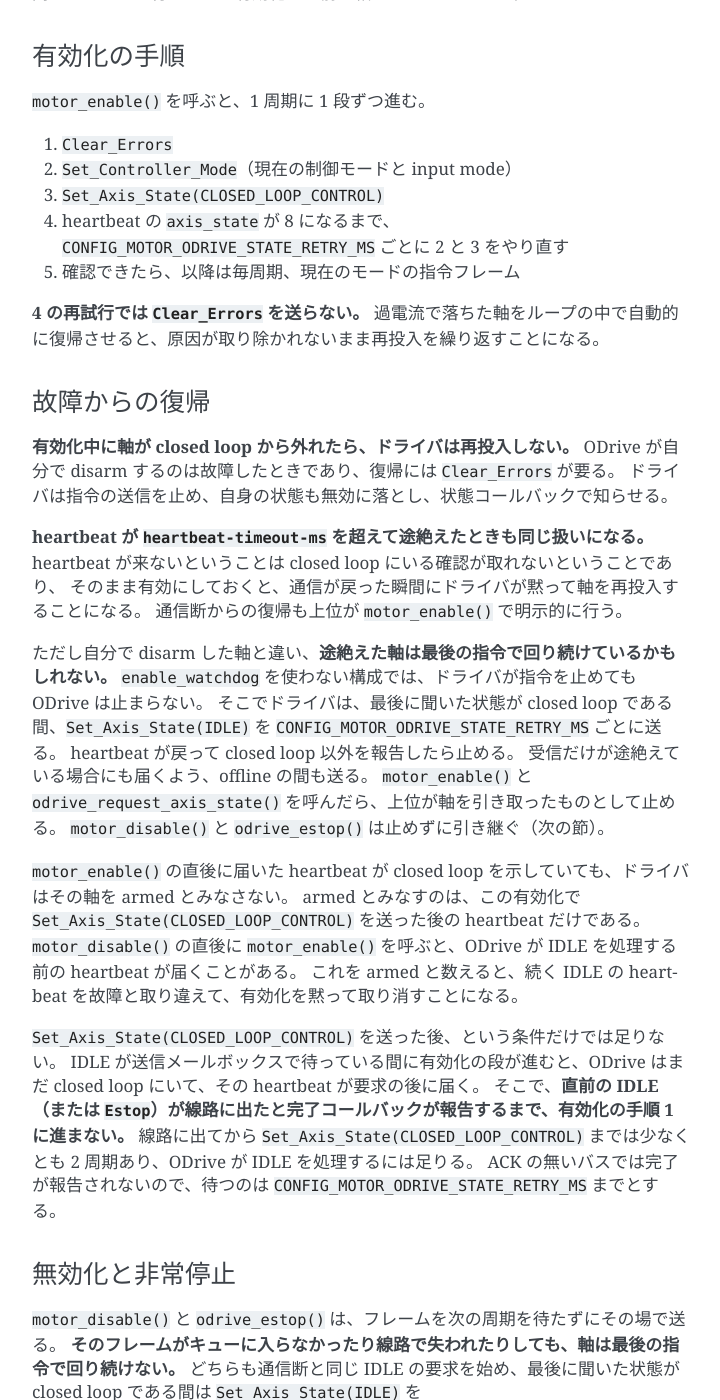
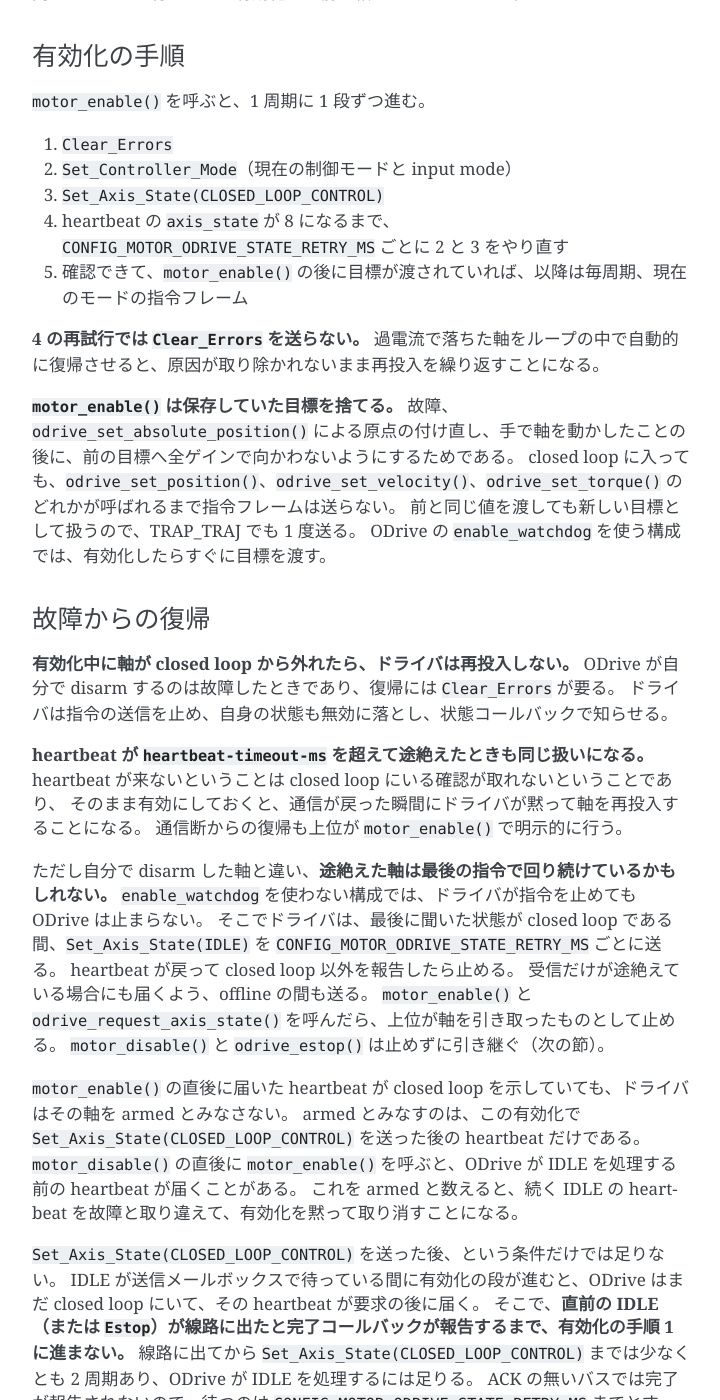
Before and after one commit to ForteFibre/fibril_zephyr, a Sphinx documentation site: the page built from doc/drivers/odrive.md, in a window 1280 px wide and 1400 px high, scrolled down 4538 px. Shown: the whole window, without its empty margins (388-1108 px from the left). Built offline with Sphinx 7.4.7, drawn with Linux system fonts in a browser that asks for light colours; some of the changed text lies outside the part shown.

Commit message:
docs(drivers): ODrive の有効化で目標を捨てることを文書に書く
doc/drivers/odrive.md の有効化の手順、故障からの復帰の例、前置補償の
頭打ちと、ADR 0022 の決定 12 を合わせる。

Co-Authored-By: Claude Opus 5.5 <noreply@anthropic.com>

````diff
--- a/doc/drivers/odrive.md
+++ b/doc/drivers/odrive.md
@@ -178,10 +178,16 @@ heartbeat のタイムアウト判定も同じタイマーが行うので、有
 2. `Set_Controller_Mode`（現在の制御モードと input mode）
 3. `Set_Axis_State(CLOSED_LOOP_CONTROL)`
 4. heartbeat の `axis_state` が 8 になるまで、`CONFIG_MOTOR_ODRIVE_STATE_RETRY_MS` ごとに 2 と 3 をやり直す
-5. 確認できたら、以降は毎周期、現在のモードの指令フレーム
+5. 確認できて、`motor_enable()` の後に目標が渡されていれば、以降は毎周期、現在のモードの指令フレーム
 
 **4 の再試行では `Clear_Errors` を送らない。**
 過電流で落ちた軸をループの中で自動的に復帰させると、原因が取り除かれないまま再投入を繰り返すことになる。
+
+**`motor_enable()` は保存していた目標を捨てる。**
+故障、`odrive_set_absolute_position()` による原点の付け直し、手で軸を動かしたことの後に、前の目標へ全ゲインで向かわないようにするためである。
+closed loop に入っても、`odrive_set_position()`、`odrive_set_velocity()`、`odrive_set_torque()` のどれかが呼ばれるまで指令フレームは送らない。
+前と同じ値を渡しても新しい目標として扱うので、TRAP_TRAJ でも 1 度送る。
+ODrive の `enable_watchdog` を使う構成では、有効化したらすぐに目標を渡す。
 
 ### 故障からの復帰
 
@@ -223,12 +229,14 @@ ACK の無いバスでは完了が報告されないので、待つのは `CONFI
 
 復帰させるかどうかは上位が決める。
 復帰は `motor_enable()` の 1 回で足りる（上の手順を最初からやり直すので、`odrive_clear_errors()` を先に呼ぶ必要はない）。
+ただし目標は捨てられるので、続けて目標を渡し直す。
 
 ```c
 static void on_state(const struct device *dev, const struct odrive_feedback *fb, void *user_data)
 {
         if (!fb->enabled && (fb->active_errors & RECOVERABLE_MASK)) {
                 motor_enable(dev);
+                odrive_set_velocity(dev, 0.0F, 0.0F);
         }
 }
 
@@ -293,6 +301,7 @@ NaN や無限大の `Pos_Estimate` は、エンコーダの故障で届くこと
 `odrive_set_position()` などの指令はモードの選択を兼ねる。
 モードが変わると `Set_Controller_Mode` を送り直すので、切り替えには 1 周期余計にかかる。
 有限でない値（NaN、無限大）は `-EINVAL` で拒み、保存していた指令は変えない。
+`odrive_set_position()` の速度とトルクの前置補償は、線路上の `int16`（倍率 0.001）に収まるよう ±32.767 で頭打ちにする。エラーにはしない。
 `odrive_set_limits()`、`odrive_set_traj_limits()`、`odrive_set_gains()`、`odrive_set_absolute_position()` も、有限でない値は送らずに `-EINVAL` を返す。
 `odrive_set_input_mode()` は、`enum odrive_input_mode` に無い値を `-EINVAL` で拒む。
 
````
Also changed, not shown: doc/adr/0022-odrive-control-api-layering.md (+1 -0 lines).
